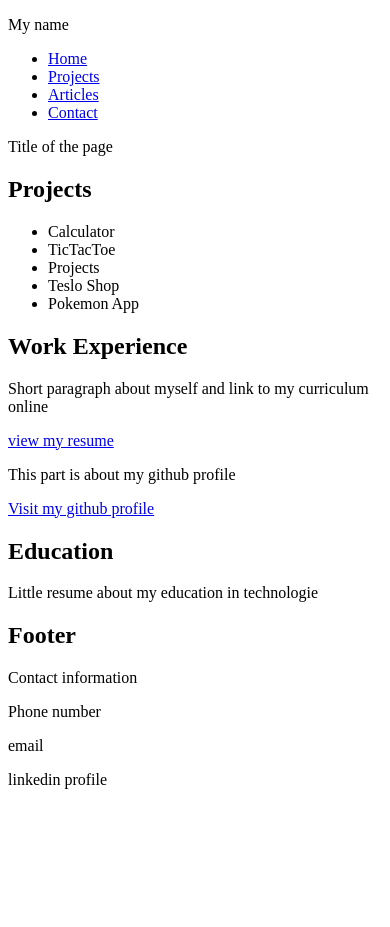
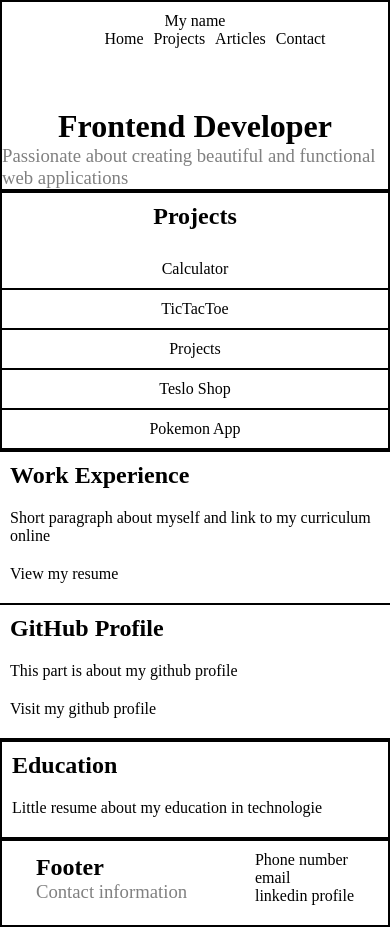
Before and after one commit to Mika0507/singlePagePortfolio, a plain HTML site: page index.html in a window 390 px wide. Before the commit the page ends 844 px from the top, so only its background shows below. Drawn offline with Linux system fonts and the light colour scheme.

Commit message:
added some styles

```diff
--- a/index.html
+++ b/index.html
@@ -8,9 +8,10 @@
       property="og:description"
       content="Website where I show my projects and my information"
     />
+    <link rel="stylesheet" href="style.css" />
     <title>Portfolio</title>
   </head>
-  <body>
+  <body class="container">
     <header>
       <nav>
         <p>My name</p>
@@ -22,11 +23,14 @@
         </ul>
       </nav>
       <div>
-        <p>Title of the page</p>
+        <h1>Frontend Developer</h1>
+        <h3>
+          Passionate about creating beautiful and functional web applications
+        </h3>
       </div>
     </header>
-    <main>
-      <section>
+    <main class="content">
+      <section class="firstSectionContent">
         <h2>Projects</h2>
         <div>
           <ul>
@@ -38,13 +42,14 @@
           </ul>
         </div>
       </section>
-      <section>
-        <h2>Work Experience</h2>
+      <section class="secondSectionContent">
         <div>
+          <h2>Work Experience</h2>
           <p>Short paragraph about myself and link to my curriculum online</p>
-          <a href="#">view my resume</a>
+          <a href="#">View my resume</a>
         </div>
         <div>
+          <h2>GitHub Profile</h2>
           <p>This part is about my github profile</p>
           <a href="#">Visit my github profile</a>
         </div>
@@ -55,8 +60,10 @@
       </section>
     </main>
     <footer>
-      <h2>Footer</h2>
-      <p>Contact information</p>
+      <div>
+        <h2>Footer</h2>
+        <h3>Contact information</h3>
+      </div>
       <div>
         <p>Phone number</p>
         <p>email</p>
--- /dev/null
+++ b/style.css
@@ -0,0 +1,188 @@
+* {
+  margin: 0;
+  content: none;
+  box-sizing: border-box;
+}
+
+.container {
+  height: 100vh;
+  display: grid;
+  grid-template-rows: auto auto auto;
+}
+
+nav {
+  display: flex;
+  justify-content: space-between;
+  padding: 10px;
+}
+
+nav > ul {
+  list-style: none;
+  display: flex;
+  gap: 10px;
+}
+
+header > div {
+  display: flex;
+  flex-direction: column;
+  justify-content: center;
+  align-items: center;
+  margin-top: 50px;
+}
+h3 {
+  color: gray;
+  font-weight: lighter;
+}
+
+li,
+a {
+  text-decoration: none;
+  color: black;
+}
+
+.content {
+  display: grid;
+  grid-template-columns: repeat(3, 1fr);
+}
+section,
+header,
+footer {
+  border: 2px solid black;
+}
+.secondSectionContent {
+  border-right: none;
+  border-left: none;
+}
+
+.secondSectionContent > div {
+  display: flex;
+  flex-direction: column;
+  justify-content: space-between;
+  gap: 20px;
+  padding: 10px 10px 20px 10px;
+}
+
+.secondSectionContent > div:first-child {
+  border-bottom: 2px solid black;
+  padding-bottom: 20px;
+}
+
+.firstSectionContent {
+  display: flex;
+  flex-direction: column;
+  gap: 20px;
+}
+
+.firstSectionContent > h2 {
+  padding: 10px 10px 0 10px;
+}
+
+.firstSectionContent > div > ul {
+  list-style: none;
+  padding: 0;
+  margin: 0;
+}
+
+.firstSectionContent > div > ul > li {
+  border-bottom: 2px solid black;
+  /* padding: 0.75rem 0; */
+  padding: 10px 10px 10px 10px;
+}
+
+.firstSectionContent > div > ul > li:last-child {
+  border-bottom: none;
+}
+
+.content > section:last-child {
+  padding: 10px 10px 20px 10px;
+}
+
+.content > section:last-child > h2 {
+  margin-bottom: 20px;
+}
+
+footer {
+  display: flex;
+  justify-content: space-around;
+  align-items: center;
+}
+
+/* Project Page Styles */
+.projectSection {
+  display: flex;
+  flex-direction: column;
+  gap: 20px;
+  padding: 10px;
+}
+
+.projectSection > section {
+  border: none;
+  display: flex;
+  justify-content: space-around;
+  align-items: center;
+}
+
+.projectSection > h1 {
+  text-align: center;
+  margin-top: 20px;
+  margin-bottom: 20px;
+}
+
+.projectSection > section > div {
+  display: flex;
+  flex-direction: column;
+  justify-content: center;
+  align-items: center;
+}
+
+.projectSection > section > div > div {
+  margin: 5px;
+  width: 100px;
+  height: 100px;
+  background-color: lightgray;
+}
+
+/* Contact Page Styles */
+.contactPageSection {
+  display: flex;
+  flex-direction: column;
+  gap: 20px;
+  padding: 10px;
+}
+.contactPageSection > h1 {
+  text-align: center;
+  margin-top: 20px;
+  margin-bottom: 20px;
+}
+.contactPageSection > div > h2 {
+  color: gray;
+}
+.contactPageSection > div > input {
+  padding: 10px;
+  width: 100%;
+  max-width: 400px;
+  margin-top: 10px;
+  margin-bottom: 20px;
+}
+/* Responsive Design */
+@media (max-width: 768px) {
+  .content {
+    grid-template-columns: 1fr;
+  }
+  nav {
+    flex-direction: column;
+    align-items: center;
+  }
+  footer {
+    padding: 10px 0 20px;
+  }
+  .firstSectionContent {
+    align-items: center;
+  }
+  .firstSectionContent > div {
+    width: 100%;
+  }
+  .firstSectionContent > div > ul > li {
+    text-align: center;
+  }
+}
```
Also changed, not shown: articles.html (+22 -12 lines), contact.html (+6 -5 lines), projects.html (+23 -13 lines), 1 other file.
